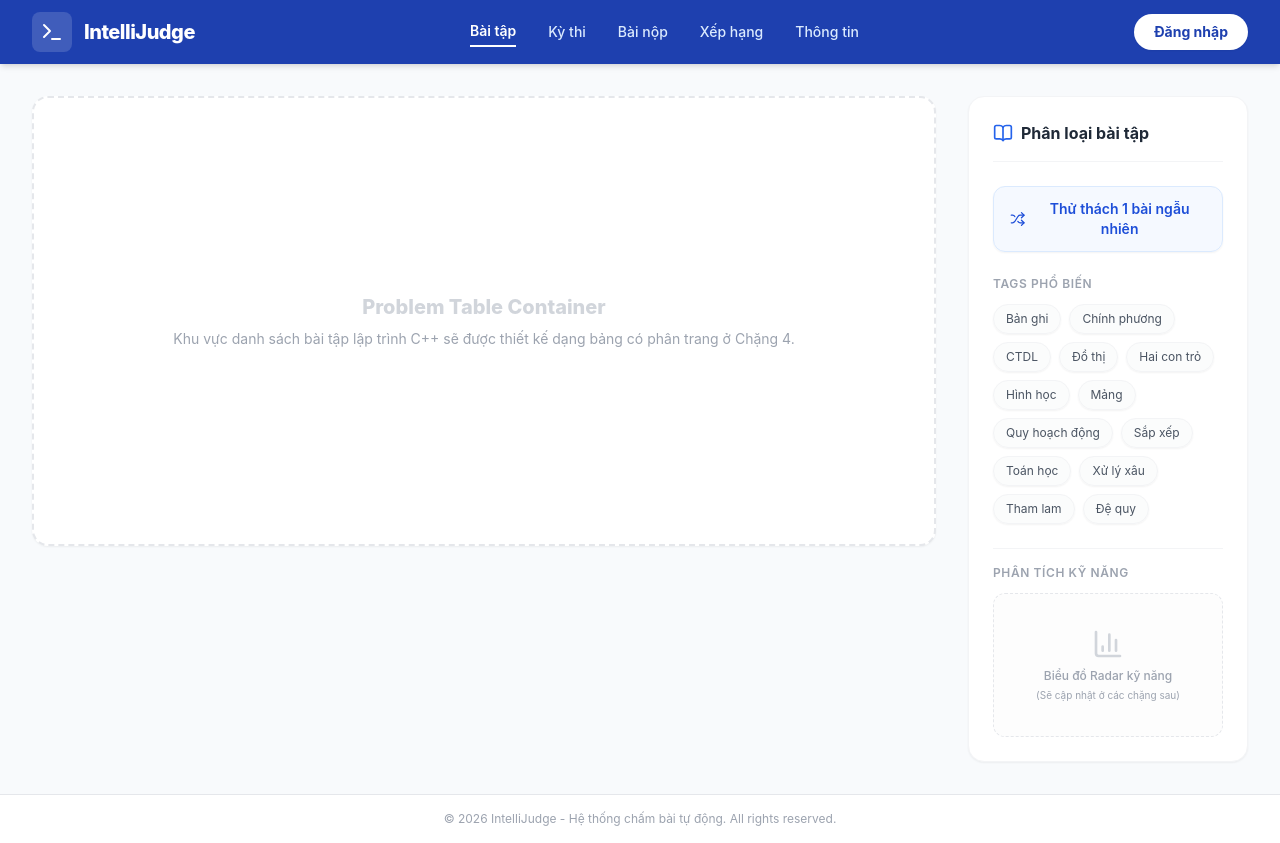
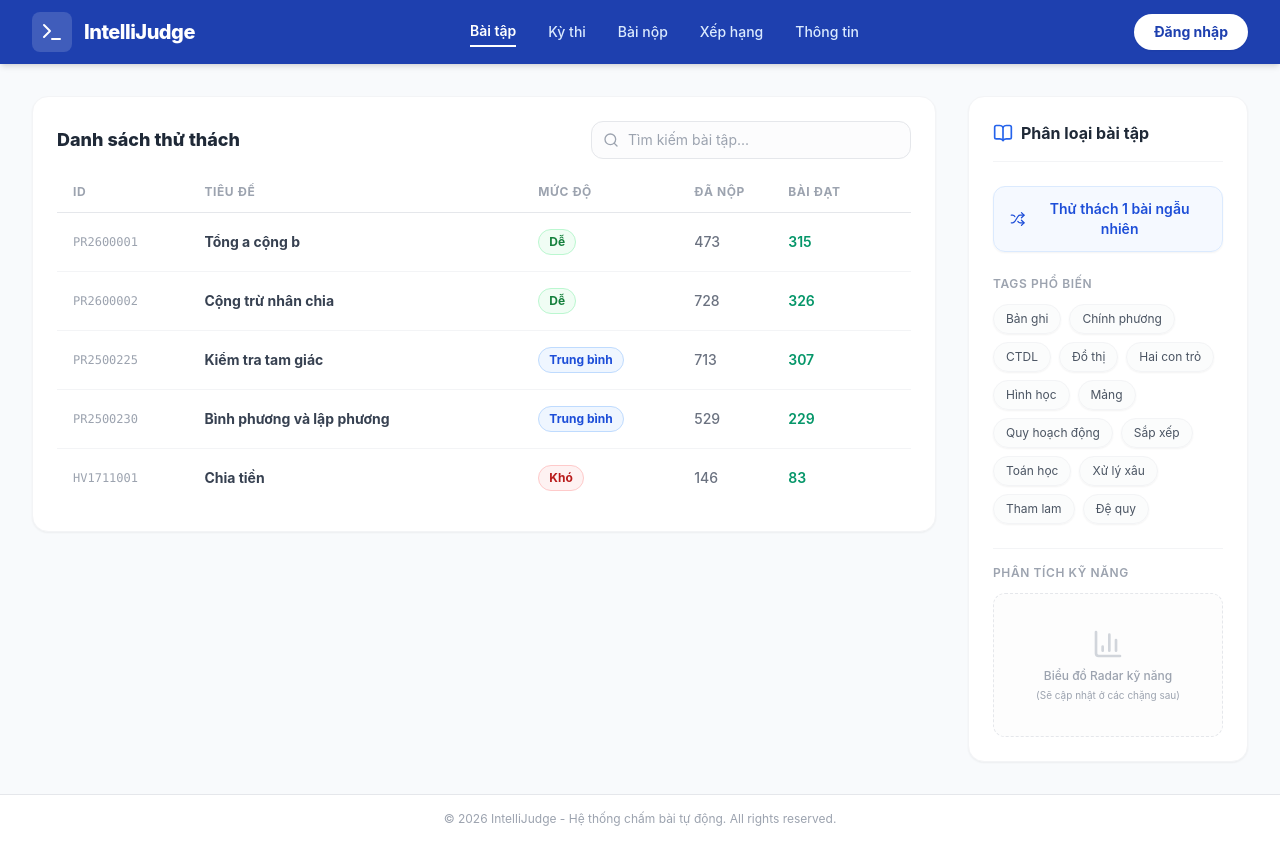
Before and after one commit to lvquyen15506/IntelliJudge, a React (Vite) app in the folder frontend/: page / in a window 1280 px wide. Built offline with nearby package versions, Linux system fonts and the light colour scheme.

Commit message:
feat: Chặng 4 - ProblemTable component with search filter state and badges

```diff
--- /dev/null
+++ b/frontend/src/components/ProblemTable.jsx
@@ -0,0 +1,151 @@
+import { useState } from "react";
+import { Search } from "lucide-react";
+
+function ProblemTable() {
+  const [searchQuery, setSearchQuery] = useState("");
+
+  // Dữ liệu giả lập (Mock Data) theo yêu cầu trong ảnh thiết kế
+  const mockProblems = [
+    {
+      id: "PR2600001",
+      title: "Tổng a cộng b",
+      difficulty: "Dễ",
+      submitted: 473,
+      accepted: 315,
+    },
+    {
+      id: "PR2600002",
+      title: "Cộng trừ nhân chia",
+      difficulty: "Dễ",
+      submitted: 728,
+      accepted: 326,
+    },
+    {
+      id: "PR2500225",
+      title: "Kiểm tra tam giác",
+      difficulty: "Trung bình",
+      submitted: 713,
+      accepted: 307,
+    },
+    {
+      id: "PR2500230",
+      title: "Bình phương và lập phương",
+      difficulty: "Trung bình",
+      submitted: 529,
+      accepted: 229,
+    },
+    {
+      id: "HV1711001",
+      title: "Chia tiền",
+      difficulty: "Khó",
+      submitted: 146,
+      accepted: 83,
+    },
+  ];
+
+  // Logic lọc tìm kiếm theo ID hoặc Tiêu đề bài tập
+  const filteredProblems = mockProblems.filter((problem) => {
+    const query = searchQuery.toLowerCase().trim();
+    return (
+      problem.title.toLowerCase().includes(query) ||
+      problem.id.toLowerCase().includes(query)
+    );
+  });
+
+  // Hàm render Badge màu sắc cho từng mức độ khó
+  const renderDifficultyBadge = (difficulty) => {
+    switch (difficulty) {
+      case "Dễ":
+        return (
+          <span className="inline-flex items-center px-2.5 py-1 rounded-full text-xs font-bold bg-green-50 text-green-700 border border-green-200">
+            Dễ
+          </span>
+        );
+      case "Trung bình":
+        return (
+          <span className="inline-flex items-center px-2.5 py-1 rounded-full text-xs font-bold bg-blue-50 text-blue-700 border border-blue-200">
+            Trung bình
+          </span>
+        );
+      case "Khó":
+        return (
+          <span className="inline-flex items-center px-2.5 py-1 rounded-full text-xs font-bold bg-red-50 text-red-700 border border-red-200">
+            Khó
+          </span>
+        );
+      default:
+        return null;
+    }
+  };
+
+  return (
+    <div className="bg-white rounded-2xl border border-gray-100 p-6 shadow-sm">
+      {/* Thanh tìm kiếm nằm trên cùng */}
+      <div className="flex flex-col sm:flex-row justify-between items-start sm:items-center gap-4 mb-6">
+        <h3 className="font-extrabold text-lg text-gray-800">Danh sách thử thách</h3>
+        <div className="relative w-full sm:max-w-xs">
+          <Search className="absolute left-3 top-1/2 -translate-y-1/2 h-4 w-4 text-gray-400" />
+          <input
+            type="text"
+            placeholder="Tìm kiếm bài tập..."
+            value={searchQuery}
+            onChange={(e) => setSearchQuery(e.target.value)}
+            className="w-full pl-9 pr-4 py-2 border border-gray-200 rounded-xl text-sm focus:outline-none focus:border-blue-500 focus:ring-1 focus:ring-blue-500 transition-all duration-200 bg-gray-50/50 focus:bg-white"
+          />
+        </div>
+      </div>
+
+      {/* Bảng chứa dữ liệu bài tập */}
+      <div className="overflow-x-auto">
+        <table className="w-full text-left border-collapse">
+          <thead>
+            <tr className="border-b border-gray-200 text-gray-400 text-xs font-bold uppercase tracking-wider">
+              <th className="pb-3 pl-4">ID</th>
+              <th className="pb-3">Tiêu đề</th>
+              <th className="pb-3">Mức độ</th>
+              <th className="pb-3">Đã nộp</th>
+              <th className="pb-3 pr-4">Bài đạt</th>
+            </tr>
+          </thead>
+          <tbody className="divide-y divide-gray-100 text-sm">
+            {filteredProblems.map((problem) => (
+              <tr
+                key={problem.id}
+                className="hover:bg-slate-50/60 transition-colors duration-150 group"
+              >
+                {/* ID cột dạng mã font-mono */}
+                <td className="py-4 pl-4 font-mono text-xs text-gray-400 font-medium">
+                  {problem.id}
+                </td>
+                {/* Tiêu đề cột rộng nhất và hover đổi màu */}
+                <td className="py-4 font-bold text-gray-700 group-hover:text-blue-600 transition-colors duration-150 cursor-pointer">
+                  {problem.title}
+                </td>
+                {/* Badge độ khó */}
+                <td className="py-4">{renderDifficultyBadge(problem.difficulty)}</td>
+                {/* Lượt nộp */}
+                <td className="py-4 text-gray-500 font-medium">{problem.submitted}</td>
+                {/* Số bài đạt màu xanh lá */}
+                <td className="py-4 text-emerald-600 font-semibold pr-4">
+                  {problem.accepted}
+                </td>
+              </tr>
+            ))}
+          </tbody>
+        </table>
+      </div>
+
+      {/* Trạng thái rỗng khi tìm kiếm không ra kết quả */}
+      {filteredProblems.length === 0 && (
+        <div className="text-center py-12 text-gray-400">
+          <p className="font-medium">Không tìm thấy bài tập nào phù hợp.</p>
+          <p className="text-xs text-gray-400 mt-1">
+            Vui lòng kiểm tra lại chính tả từ khóa của bạn.
+          </p>
+        </div>
+      )}
+    </div>
+  );
+}
+
+export default ProblemTable;
--- a/frontend/src/pages/HomePage.jsx
+++ b/frontend/src/pages/HomePage.jsx
@@ -1,20 +1,12 @@
 import ProblemSidebar from "../components/ProblemSidebar";
+import ProblemTable from "../components/ProblemTable";
 
 function HomePage() {
   return (
     <div className="grid grid-cols-1 lg:grid-cols-4 gap-8">
-      {/* Cột trái rộng hơn: Chứa bảng danh sách bài tập (sẽ làm ở Chặng 4) */}
-      <div className="lg:col-span-3 flex flex-col space-y-6">
-        <div className="bg-white border border-gray-100 rounded-2xl p-6 shadow-sm flex flex-col justify-between items-center border-2 border-dashed border-gray-200 min-h-[450px] text-center text-gray-400">
-          <div className="my-auto space-y-2">
-            <p className="font-extrabold text-xl text-gray-300">
-              Problem Table Container
-            </p>
-            <p className="text-sm text-gray-400">
-              Khu vực danh sách bài tập lập trình C++ sẽ được thiết kế dạng bảng có phân trang ở Chặng 4.
-            </p>
-          </div>
-        </div>
+      {/* Cột trái rộng hơn: Chứa bảng danh sách bài tập */}
+      <div className="lg:col-span-3">
+        <ProblemTable />
       </div>
 
       {/* Cột phải hẹp hơn: Chứa thanh bên phân loại Tags */}
```
